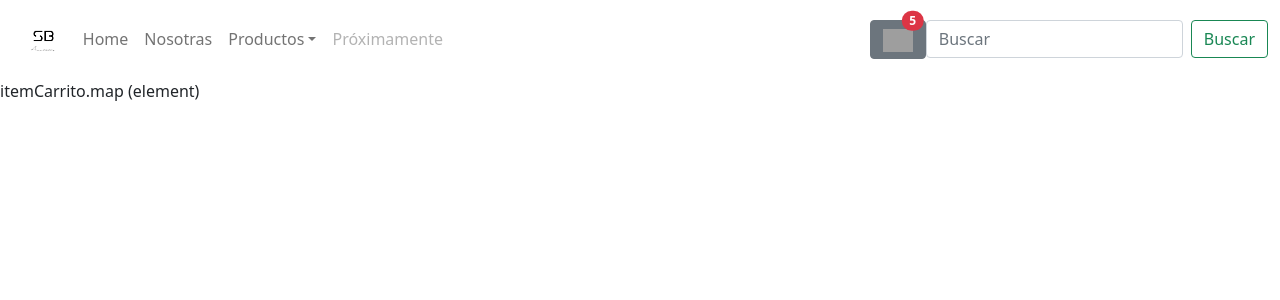
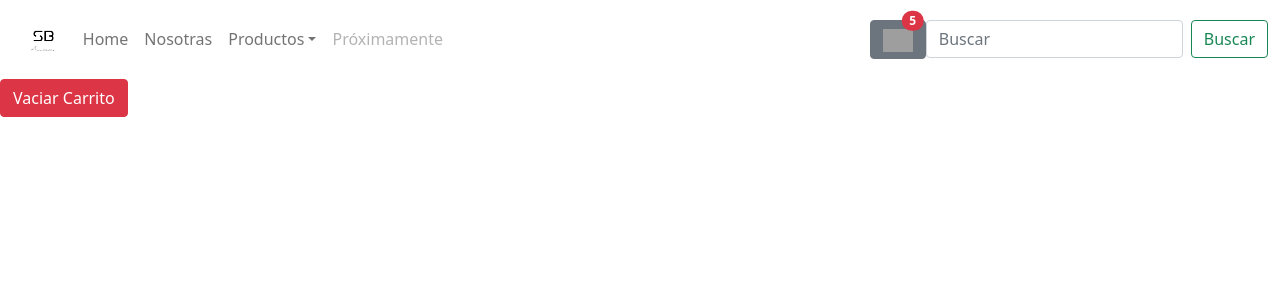
Before and after one commit to nicolasbrest/React-SBArq, a React (Create React App) app: page /cart in a window 1280 px wide. Shown: the top 300 px of the page. Built offline with nearby package versions, Linux system fonts and the light colour scheme; grey boxes are pictures that could not be loaded.

Commit message:
cartview

```diff
--- a/src/components/Cart/Cart.jsx
+++ b/src/components/Cart/Cart.jsx
@@ -1,9 +1,18 @@
+import Button from "react-bootstrap/Button";
 import React, {useContext} from "react";
 import { CContext } from "./CartContext";
+import CartItem from "./CartItem";
+
 const Cart = () => {
-    const { itemCarrito } = useContext (CContext);
-    return <>itemCarrito.map (element) </>
-
+    const { itemCarrito, removeItemClear, clear } = useContext (CContext);
+    return (
+    <>
+        {itemCarrito.map ((element) => (
+            <CartItem product={element.product} cantidad={element.cantidad} removeItemClear={removeItemClear}/>
+        ))}
+        <Button variant="danger" onClick= {() => clear ()}> Vaciar Carrito </Button>
+    </>
+    );
 };
 
 export default Cart;
--- a/src/components/Cart/CartContext.jsx
+++ b/src/components/Cart/CartContext.jsx
@@ -28,7 +28,7 @@ const CartContext = ( {children} ) => {
         setItemCarrito(itemCarrito.filter ((element) => element.product.id != itemId));
     };
 
-    return <CContext.Provider value={{ itemCarrito, addItem }}>{children}</CContext.Provider>;
+    return <CContext.Provider value={{ itemCarrito, addItem, removeItemClear, clear }}>{children}</CContext.Provider>;
 };
 
 
--- /dev/null
+++ b/src/components/Cart/CartItem.jsx
@@ -0,0 +1,31 @@
+import React from "react";
+import Button from "react-bootstrap/Button";
+import { Card, CardGroup } from "react-bootstrap";
+
+const CartItem = ({product, cantidad, removeItemClear}) => {
+    return (
+        <div className="flex flex-col">
+            <CardGroup style={{ width: '20rem' }}>
+            <Card border="info" bg="light" >
+            <Card.Img variant="top" src={product.image}  alt={product.title}/>
+                <Card.Body>
+                    <Card.Title>{product.title}</Card.Title>
+                    <Card.Text>Precio: $ {product.price} </Card.Text>
+
+                </Card.Body>
+                    <Card.Footer>
+                        <div className="d-flex">
+                            <p className="mt-3" style={{ color: 'grey'}}>Seleccionado: {cantidad}</p>
+                        </div>
+                        <Button variant="warning" onClick={() => removeItemClear (product.id)} > Eliminar </Button>{' '}
+                    </Card.Footer>
+            </Card>
+        </CardGroup>
+            {/*{product.title} - {product.price} - {cantidad}
+            <Button variant="danger" onClick={() => removeItemClear (product.id)} > Eliminar </Button>{' '}*/}
+        </div>
+
+    );
+};
+
+export default CartItem;
```
